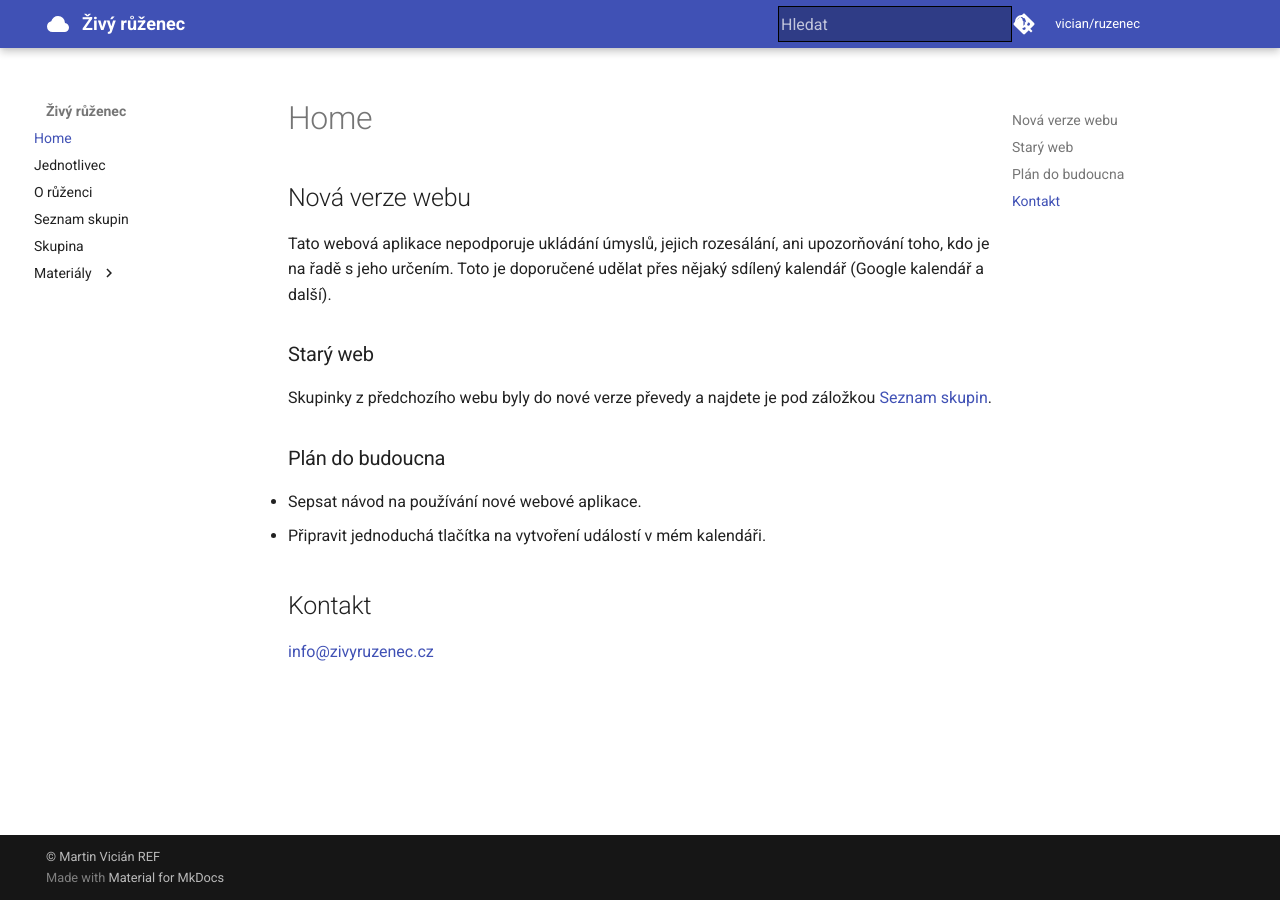
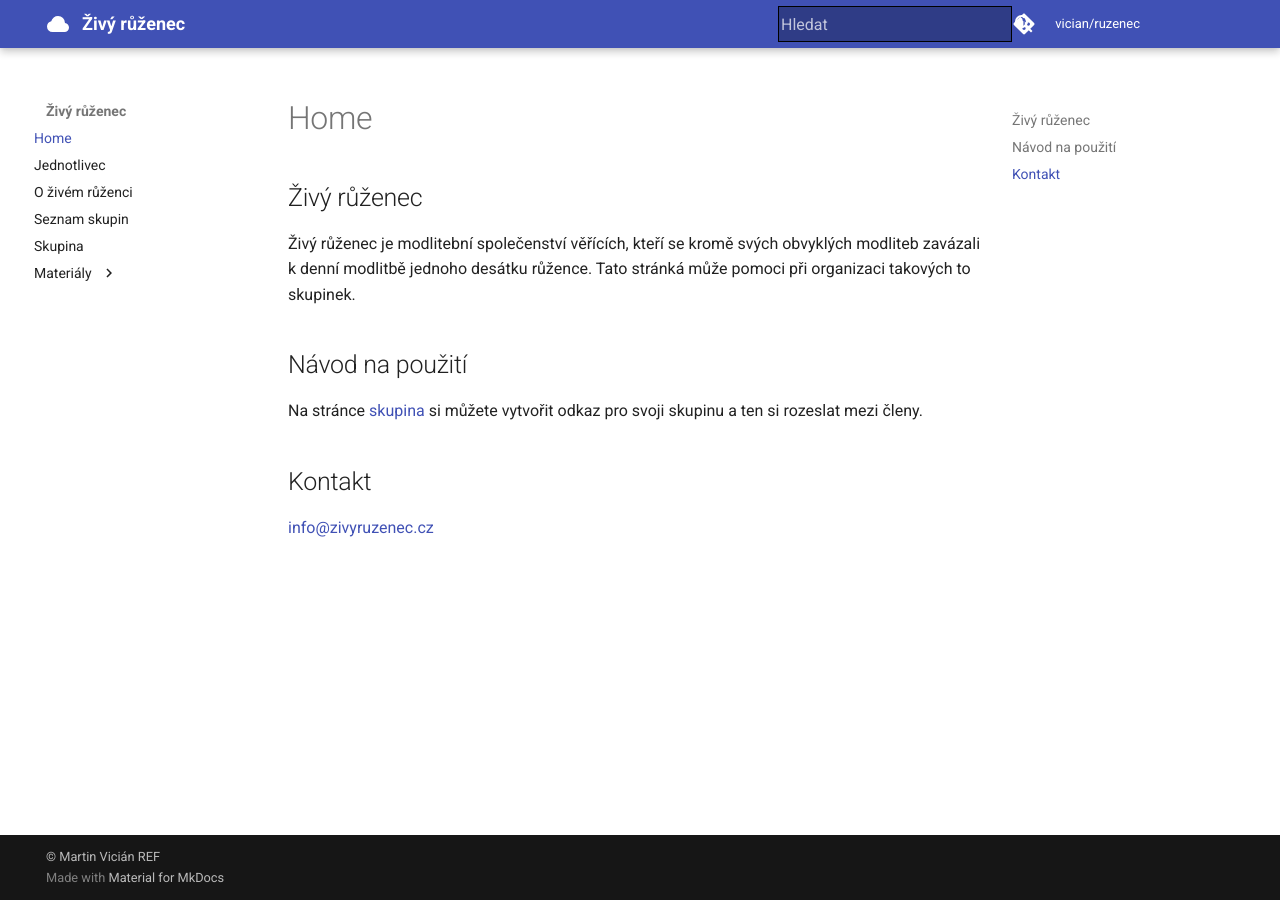
Before and after one commit to vician/rosary, an MkDocs documentation site: the page built from docs/index.md, in a window 1280 px wide. Built offline with MkDocs 1.6.1 and Material for MkDocs 9.7.7, drawn with Linux system fonts in a browser that asks for light colours; comment, search, counter and statistics services are not loaded.

```diff
--- a/docs/index.md
+++ b/docs/index.md
@@ -1,15 +1,11 @@
-## Nová verze webu
+## Živý růženec
 
-Tato webová aplikace nepodporuje ukládání úmyslů, jejich rozesálání, ani upozorňování toho, kdo je na řadě s jeho určením. Toto je doporučené udělat přes nějaký sdílený kalendář (Google kalendář a další).
+Živý růženec je modlitební společenství věřících, kteří se kromě svých obvyklých modliteb zavázali k denní modlitbě jednoho desátku růžence. Tato stránká může pomoci při organizaci takových to skupinek.
 
-### Starý web
+## Návod na použití
 
-Skupinky z předchozího webu byly do nové verze převedy a najdete je pod záložkou [Seznam skupin](/seznam skupin/).
+Na stránce [skupina](skupina) si můžete vytvořit odkaz pro svoji skupinu a ten si rozeslat mezi členy.
 
-### Plán do budoucna
-
-- Sepsat návod na používání nové webové aplikace.
-- Připravit jednoduchá tlačítka na vytvoření událostí v mém kalendáři.
 
 ## Kontakt
 
```
Also changed, not shown: docs/o živém růženci.md (renamed from docs/o růženci.md).
